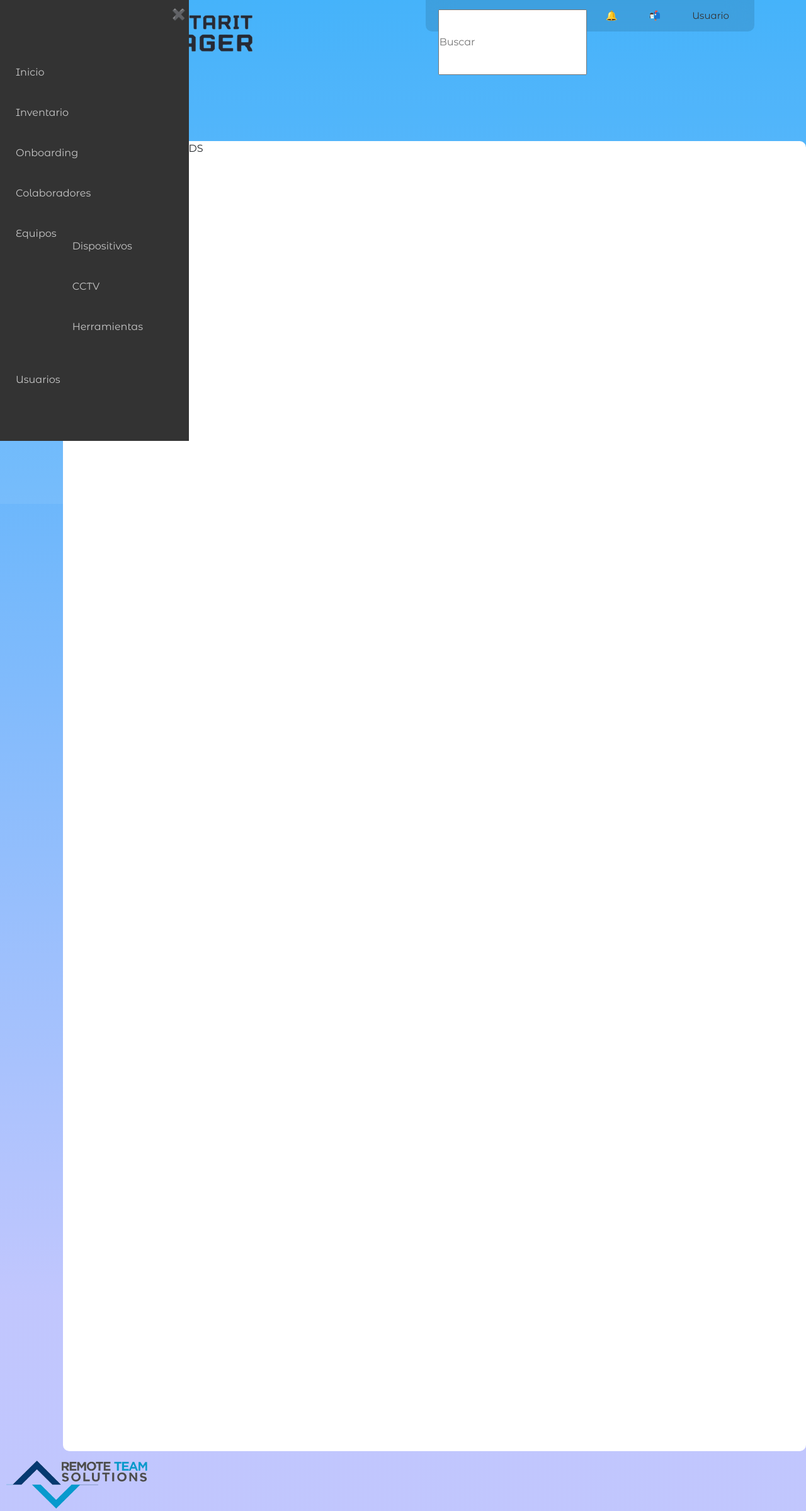
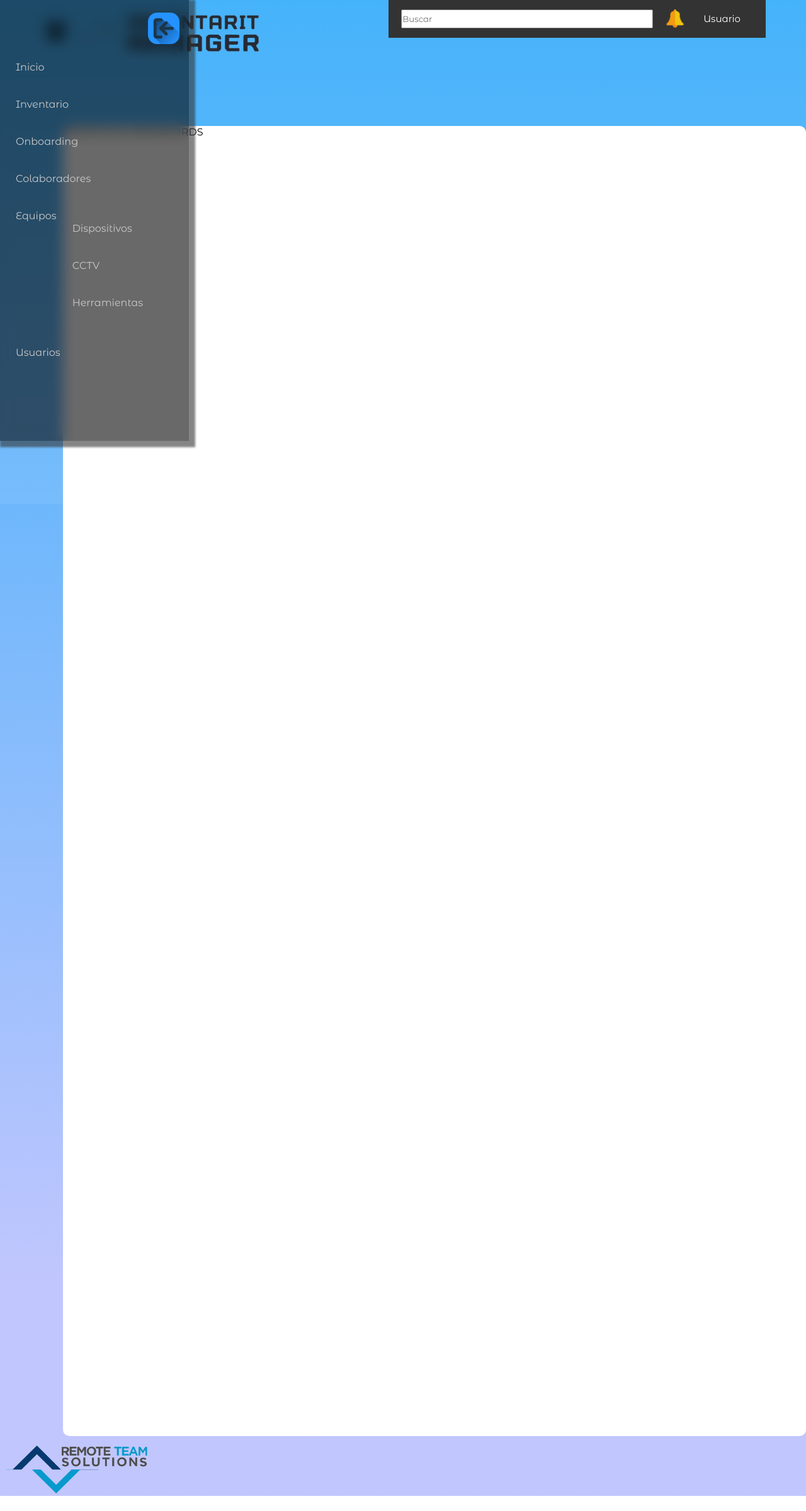
Before and after one commit to JohanKen/InventarIT_Manager, a PHP site: page /InventarIT_Manager/ in a window 1280 px wide, after a click that opens the changed part. Shown: the whole page at 63% size. After the commit the page ends 2375 px from the top, so only its background shows below. Run offline with PHP 8.4, Linux system fonts and the light colour scheme; the visitor is signed in with stand-in values (Sample User, id 1).

Commit message:
Actualizacion

```diff
--- a/estilos/estilosMenu.css
+++ b/estilos/estilosMenu.css
@@ -23,12 +23,19 @@ body {
     left: 0;
 }
 
+#imgCampana{
+ width: 30px;
+ height: 30px;
+ margin-left: 20px;
+}
+
 .header {
     width: 100%;
     height: 100px;
     position: fixed;
     top: 0;
     left: 0;
+
 }
 
 .container {
@@ -66,7 +73,7 @@ body {
     padding: 15px;
     line-height: normal;
     text-decoration: none;
-    color: #333;
+    color: #ffffff;
     transition: all 0.3s ease;
     border-bottom: 2px solid transparent;
     font-size: 15px;
@@ -82,13 +89,49 @@ body {
     display: none;
     color: #1c1c1c;
 }
+:root {
+    --color: #254ac7;
+    --hover: #3dc51b;
+  }
+
+  .btnAgregar {
+    cursor: pointer;
+    margin-left: 100px;
+    color: white;
+    background-color: rgba(0, 151, 249, 0.7819502801120448);
+    border: none;
+    padding: 10px;
+    border-radius: 2px;
+    box-shadow:
+      0.3em 0.3em 0 0 var(--color),
+      inset 0.3em 0.3em 0 0 var(--color);
+  }
+
+  .btnAgregar:hover,
+  .btnAgregar:focus {
+    transform: scale(1.1, 1.1);
+    transition: all;
+    box-shadow:
+      inset 0 0 0 2em var(--hover);
+  }
+
+
+
+
+#imgBar{
+    margin-top: 25px;
+    width: 50px;
+    height: 50px;
+}
 
 .container-menu {
-    position: absolute;
-    background-color:#333;
+    position: fixed;
+    background-color:rgba(0, 0, 0, 0.589);
+    box-shadow: 5px 5px 3px 5px #33333398;
     width: 300px; /* Ajusta el ancho según tus preferencias */
     height: 700px; /* Ajusta la altura según tus preferencias */
     top: 0;
+    backdrop-filter: blur(10px);
     left: 0;
     transition: all 500ms ease;
     opacity: 0;
@@ -101,12 +144,23 @@ body {
     visibility: visible;
 }
 
+#imgClose{
+    margin: 10px;
+    width: 50px;
+    height: 50px;
+}
+
+#imgClose:hover{
+    transform:translateX(-20%);
+    transform: scale(1.3,1.3);
+}
+
 .cont-menu {
     width: 100%;
     max-width: 300px;
     height: 1000px;
     border-bottom-right-radius: 30px;
-    position: fixed;
+    position:fixed;
     transition: all 500ms ease;
     transform: translateX(-100%);
 }
@@ -157,16 +211,15 @@ body {
 }
 
 .menu {
-    backdrop-filter: blur(20px);
-    background-color: rgba(0, 0, 0, 0.107);
+
+    background-color: #333;
     color: #fff;
-    border-radius: 10px;
-    border-top-right-radius: 0%;
-    border-top-left-radius: 0%;
+
     display: flex;
     justify-content: space-between;
     align-items: center;
-	height: 50px;
+	height: 60px;
+
     padding: 10px 20px;
     flex-direction: row;
 }
@@ -179,9 +232,14 @@ body {
 
 .search {
 
-	height: 20px;
     align-items: center;
     transition: transform 0.30s ease;
+}
+
+
+#searchInput{
+    width: 400px;
+	height: 30px;
 }
 
 .search:hover {
@@ -191,6 +249,8 @@ body {
     border: transparent;
     box-shadow: 0px 0px 10px blue;
 }
+
+
 
 .notifications {
     display: flex;
@@ -214,11 +274,9 @@ body {
     margin-right: 80px;
     display: none;
     position: absolute;
-    backdrop-filter: blur(5px);
-    background-color: rgba(0, 0, 0, 0.107);
-    border-bottom-right-radius: 10px;
-    border-bottom-left-radius: 10px;
-    border-top-right-radius: 10px;
+    margin-left: -50px;
+    background-color: #333;
+
     list-style: none;
     padding: 10px;
 }
--- a/estilos/estilosUsuarios.css
+++ b/estilos/estilosUsuarios.css
@@ -220,6 +220,7 @@ body {
         }
 
         .headerTabla {
+
             backdrop-filter: blur(10px);
             margin-left: 10%;
             box-shadow: 20px 18px 26px rgba(0, 0, 0, 0.1);
--- a/vista/menu.php
+++ b/vista/menu.php
@@ -3,9 +3,7 @@
 <head>
 	<meta charset="UTF-8">
 	<title>Menú Lateral con Css</title>
-	<link rel="stylesheet" href="./estilos/estilosMenu.css">
-	<link href="https://cdn.jsdelivr.net/npm/bootstrap@5.3.2/dist/css/bootstrap.min.css" rel="stylesheet" integrity="sha384-T3c6CoIi6uLrA9TneNEoa7RxnatzjcDSCmG1MXxSR1GAsXEV/Dwwykc2MPK8M2HN" crossorigin="anonymous">
-	<script src="https://cdn.jsdelivr.net/npm/bootstrap@5.3.2/dist/js/bootstrap.bundle.min.js" integrity="sha384-C6RzsynM9kWDrMNeT87bh95OGNyZPhcTNXj1NW7RuBCsyN/o0jlpcV8Qyq46cDfL" crossorigin="anonymous"></script>
+	<link rel="stylesheet" href="estilos/estilosMenu.css">
 </head>
 
 <!-- se va a rediseñar en navbar con el menu en general -->
@@ -14,21 +12,26 @@
 	<header class="header">
 		<div class="container">
 			<div class="btn-menu">
-				<label for="btn-menu" style="color: black;">☰</label>
+				<label for="btn-menu" style="color: black;"><img src="images/bar.svg" alt="" id="imgBar"></label>
 			</div>
 			<div class="logo">
 				<h1 id="logoInven"><img src="./images/logoinventarit.png" alt="imgLogo" id="logoInventarit"></h1>
 			</div>
-			<nav class="menu">
+
+
+
+
+			<div class="menu">
 				<div class="search">
-					<input type="text" placeholder="Buscar">
+					<input type="text" id="searchInput" placeholder="Buscar">
 				</div>
 				<div class="notifications">
-					<a href="#">🔔</a>
-</div>
+					<img src="images/cam.png" id="imgCampana" alt="">
+				</div>
 				<div class="messages">
-					<a href="#">📬</a>
+
 				</div>
+
 				<div class="user">
 					<a href="#">Usuario</a>
 					<ul class="user-menu">
@@ -37,7 +40,11 @@
 						<li><a href="logout.php" id="logout">Cerrar Sesión</a></li>
 					</ul>
 				</div>
-			</nav>
+			</div>
+
+
+
+
 		</div>
 	</header>
 	<div class="capa"></div>
@@ -54,11 +61,11 @@
 				<a href="index.php?seccion=inicio">Equipos</a>
 				<a href="index.php?seccion=usuarios">Usuarios</a>
 			</nav>
-			<label for="btn-menu">✖️</label>
+			<label for="btn-menu"><img src="images/imgclose.png" id="imgClose" alt=""></label>
 		</div>
 	</div>
 
-s
+
 	<script>
         document.addEventListener("DOMContentLoaded", function () {
             let header = document.querySelector(".header");
```
Also changed, not shown: vista/nuevousuario.php (added, +11 -0 lines), vista/usuarios.php (+9 -13 lines), images/bar.svg (added), images/cam.png (added), images/imgclose.png (added), images/notificacion.png (added).
